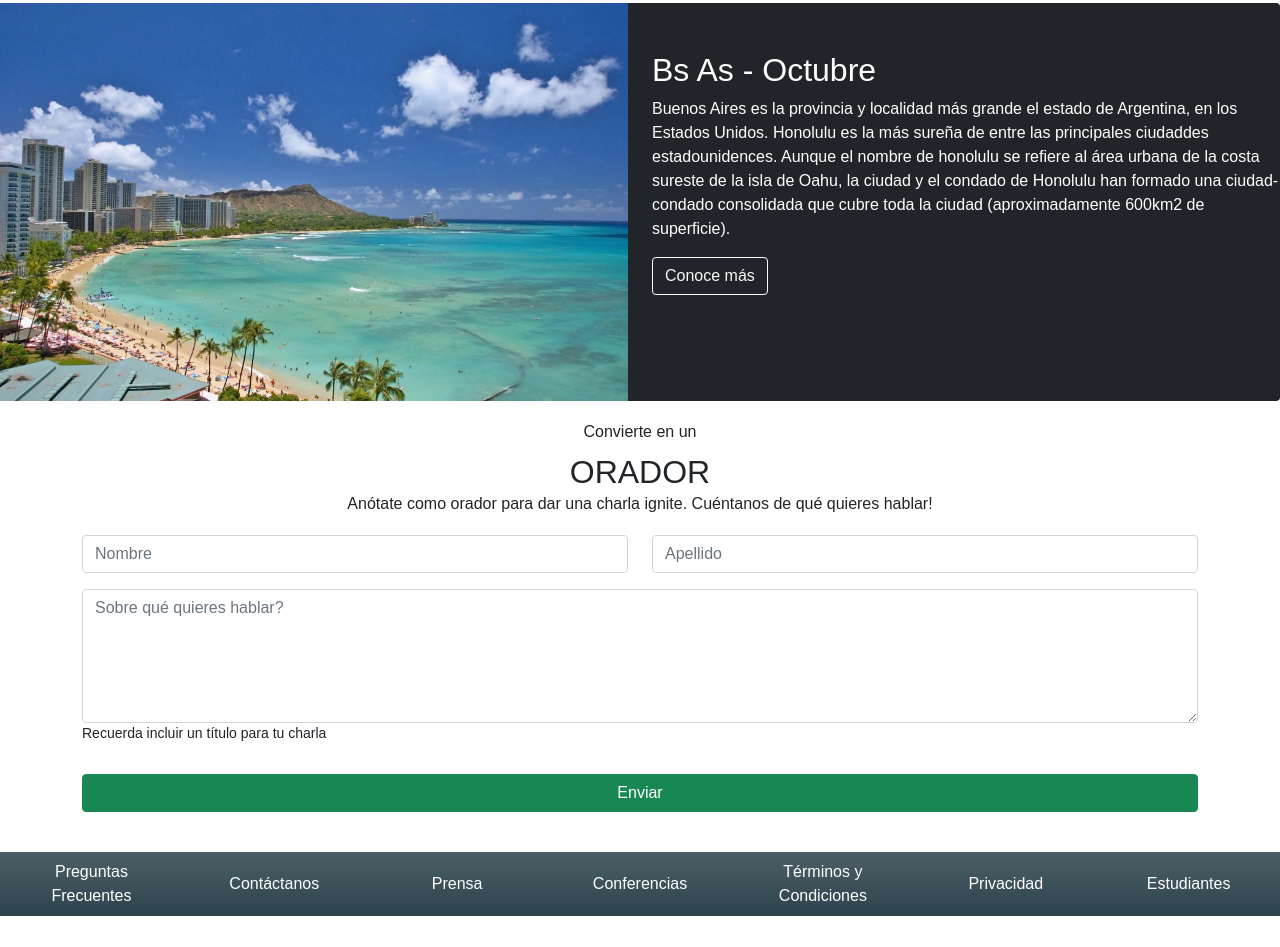
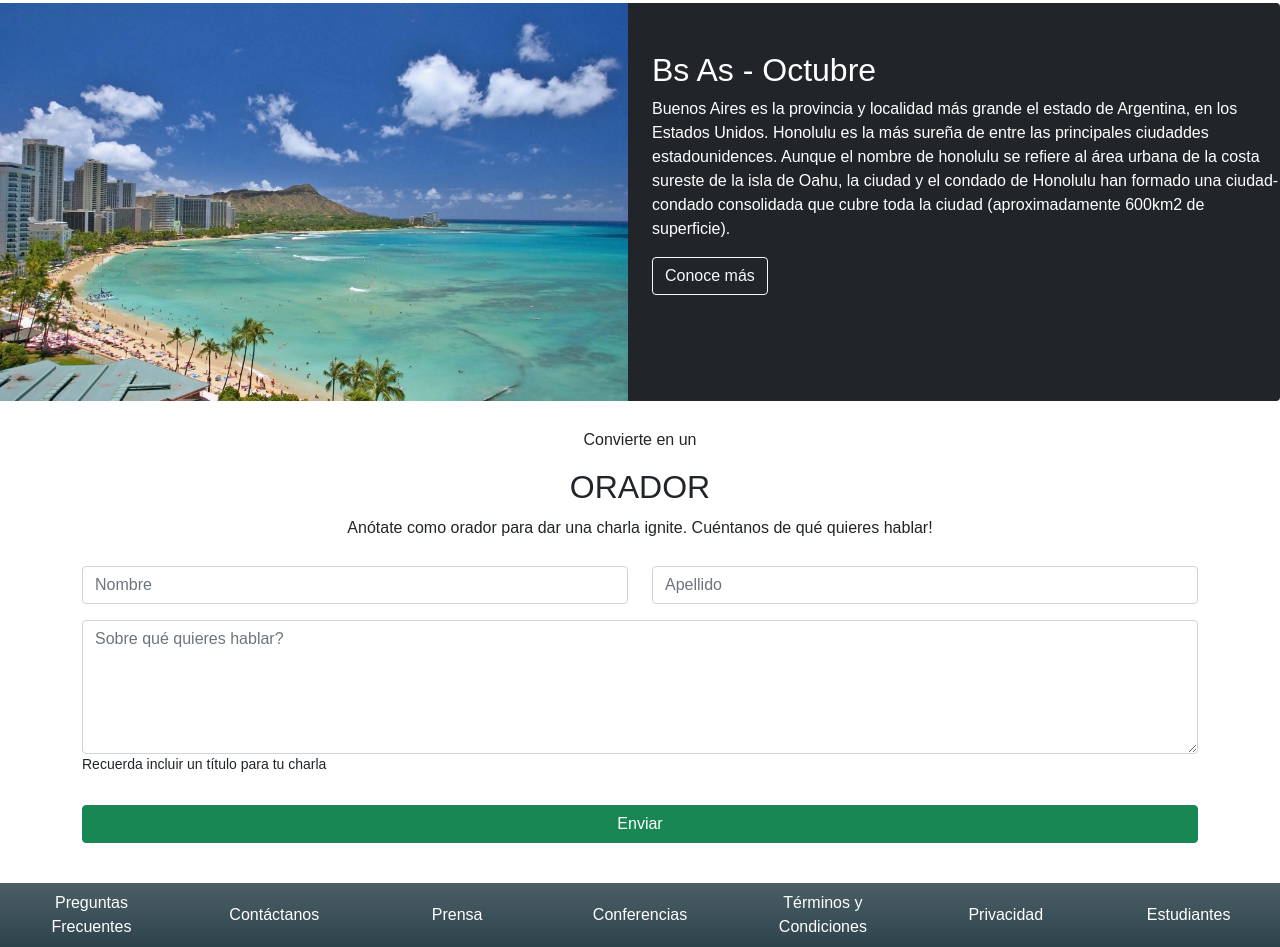
Before and after one commit to DinaLavand/TP-Integrador-CAC, a plain HTML site: page index.html in a window 1280 px wide. Shown: the part 1331-2278 px from the top of the page. Before the commit the page ends 2247 px from the top, so only its background shows below. Drawn offline with Linux system fonts and the light colour scheme.

Commit message:
Update style.css

```diff
--- a/Styles/style.css
+++ b/Styles/style.css
@@ -36,7 +36,7 @@
 
 
 .encabezadoform {
-    line-height: 10px;
+    line-height: 1.6;
     width: 100%;
     text-align: center;
     margin-top: 2%;
```
